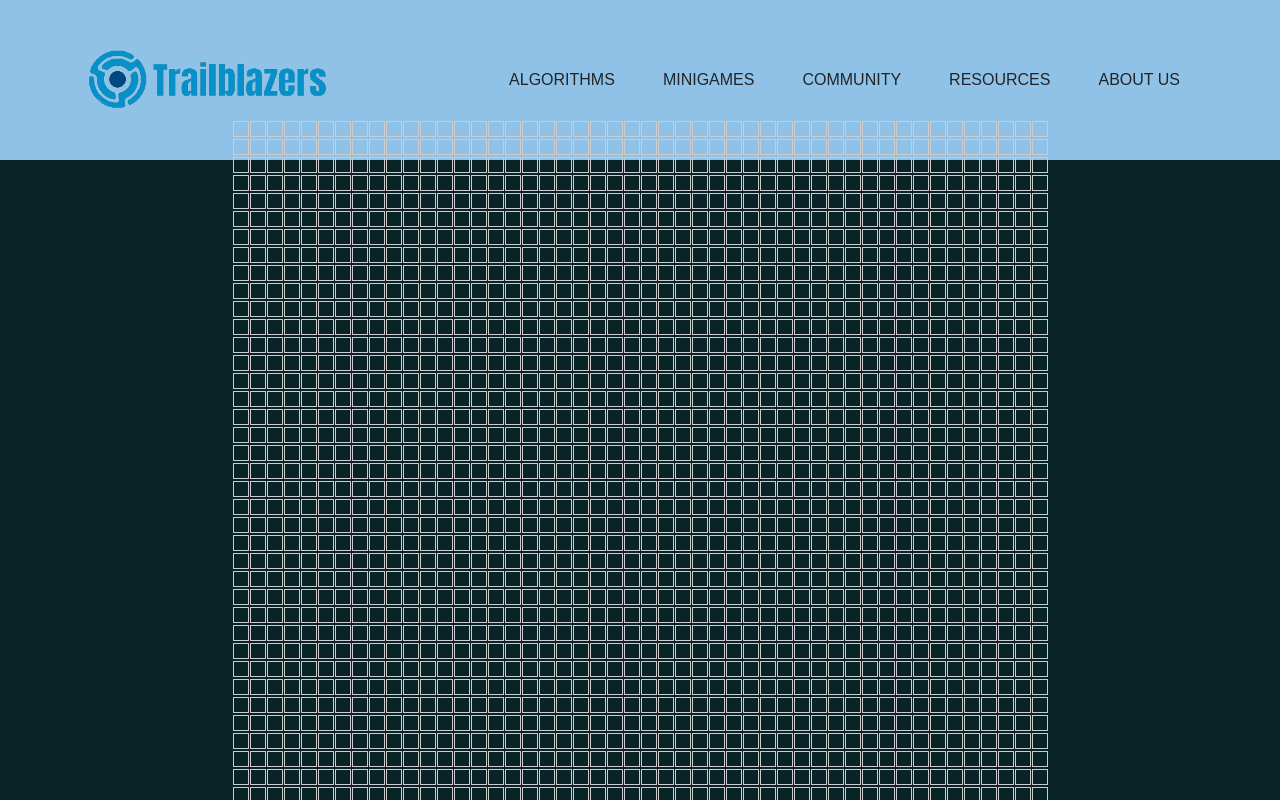
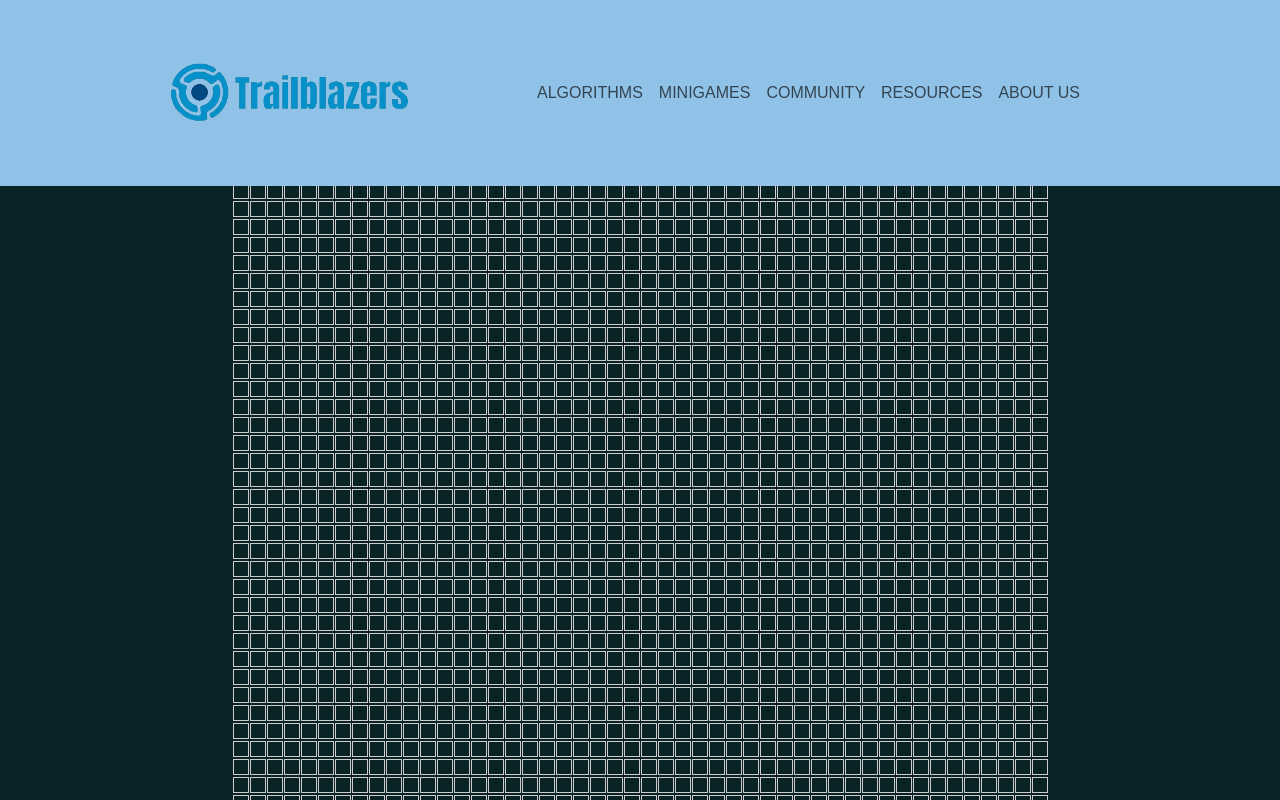
Before and after one commit to Loki701/Trailblazers, a React (Create React App) app in the folder Client/trailblazers/: page / in a window 1280 px wide. Shown: the top 800 px of the page. Built offline with nearby package versions, Linux system fonts and the light colour scheme.

Commit message:
Dynamic UI

```diff
--- a/Client/trailblazers/package.json
+++ b/Client/trailblazers/package.json
@@ -11,7 +11,6 @@
     "react-bootstrap": "^2.10.0",
     "react-dom": "^18.2.0",
     "react-router-dom": "^6.21.3",
-    "react-scripts": "5.0.1",
     "web-vitals": "^2.1.4"
   },
   "scripts": {
@@ -37,5 +36,9 @@
       "last 1 firefox version",
       "last 1 safari version"
     ]
+  },
+  "devDependencies": {
+    "@babel/plugin-proposal-private-property-in-object": "^7.21.11",
+    "react-scripts": "^5.0.1"
   }
 }
--- a/Client/trailblazers/src/App.js
+++ b/Client/trailblazers/src/App.js
@@ -1,13 +1,13 @@
 import './App.css';
 import {
   Route,
-  Link, Routes, BrowserRouter
+   Routes, BrowserRouter
 } from "react-router-dom";
+
 import { Algorithm, Community, MiniGames, Resources, Navbar, AboutUs, Home } from './components';
 
 import { StateProvider } from './context/StateContext';
 import reducer, {initialState} from './context/StateReducers';
-
 
 function App() {
   return (
@@ -28,6 +28,7 @@ function App() {
     </div>
     </BrowserRouter>
     </StateProvider>
+
   );
 }
 
--- a/Client/trailblazers/src/components/Navbar.jsx
+++ b/Client/trailblazers/src/components/Navbar.jsx
@@ -1,28 +1,48 @@
-import {Logo} from "../images"
+import React, { useState } from 'react';
+import { NavLink, useNavigate } from 'react-router-dom';
+import {Logo} from "../images";
 
-import { useNavigate } from "react-router-dom";
-const Navbar = () =>{
+const Navbar = () => {
     const navigate = useNavigate();
+    const [showMenu, setShowMenu] = useState(false);
 
-    const handleLinkClick = (e)=>{
-        navigate(`/${e.target.id}`)
-    }
-    return(
-        <div className="header">
-            <div className="logo">
-                <img  src={Logo} alt="Logo" onClick={(e) => handleLinkClick(e)}/>
+    const handleLinkClick = (path) => {
+        navigate(path);
+        setShowMenu(false); // Close the menu after clicking a link
+    };
+
+    return (
+        <nav className="navbar navbar-expand-lg" style={{ backgroundColor: '#90C2E7', color: 'white' }}>
+            <div className="container">
+                <div className="navbar-brand"> {/* Use a div instead of NavLink for the logo */}
+                    <NavLink to="/"  className="logo" onClick={() => handleLinkClick('/')} style={{ cursor: 'pointer' }}><img src={Logo} alt="Logo"  />
+</NavLink>
+                </div>
+                <button className="navbar-toggler" type="button" onClick={() => setShowMenu(!showMenu)}>
+                    <span className="navbar-toggler-icon"></span>
+                </button>
+                <div className={`collapse navbar-collapse ${showMenu ? 'show' : ''}`}>
+                    <ul className="navbar-nav m-auto">
+                        <li className="nav-item">
+                            <NavLink className="nav-link" to="/algorithms" onClick={() => handleLinkClick('/algorithms')}>ALGORITHMS</NavLink>
+                        </li>
+                        <li className="nav-item">
+                            <NavLink className="nav-link" to="/mini-games" onClick={() => handleLinkClick('/mini-games')}>MINIGAMES</NavLink>
+                        </li>
+                        <li className="nav-item">
+                            <NavLink className="nav-link" to="/community" onClick={() => handleLinkClick('/community')}>COMMUNITY</NavLink>
+                        </li>
+                        <li className="nav-item">
+                            <NavLink className="nav-link" to="/resources" onClick={() => handleLinkClick('/resources')}>RESOURCES</NavLink>
+                        </li>
+                        <li className="nav-item">
+                            <NavLink className="nav-link" to="/about-us" onClick={() => handleLinkClick('/about-us')}>ABOUT US</NavLink>
+                        </li>
+                    </ul>
+                </div>
             </div>
-            <ul className="links">
-                <li id="algorithms" onClick={(e) => handleLinkClick(e)}>Algorithms</li>
-                <li id="mini-games" onClick={(e) => handleLinkClick(e)}>MiniGames</li>
-                <li id="community" onClick={(e) => handleLinkClick(e)}>Community</li>
-                <li id="resources" onClick={(e) => handleLinkClick(e)}>Resources</li>
-                <li id="about-us" onClick={(e) => handleLinkClick(e)}>About Us</li>
-                <span className="active-nav"></span>
-            </ul>
-
-        </div>
+        </nav>
     );
-}
+};
 
 export default Navbar;
```
Also changed, not shown: Client/trailblazers/src/App.css (indentation only), Client/trailblazers/src/components/Table.jsx (line endings or trailing spaces), 1 other file (tests, documents, lock files or other folders).
